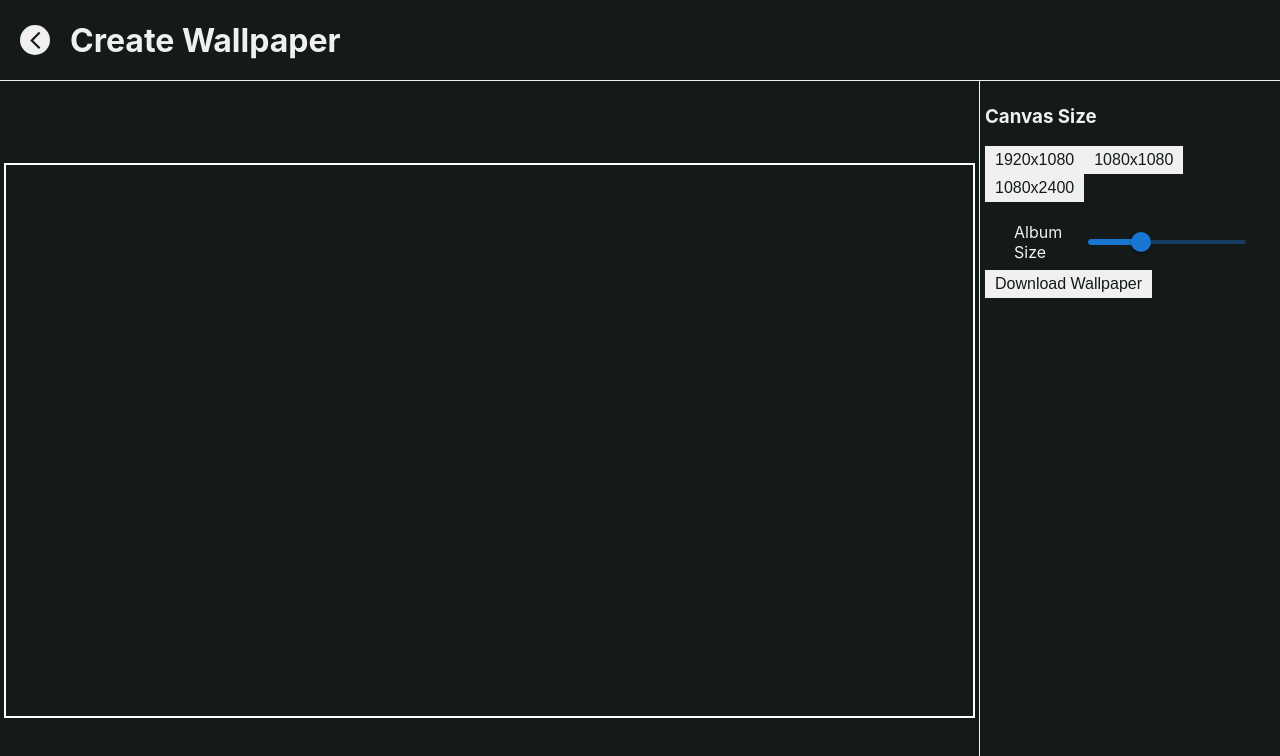
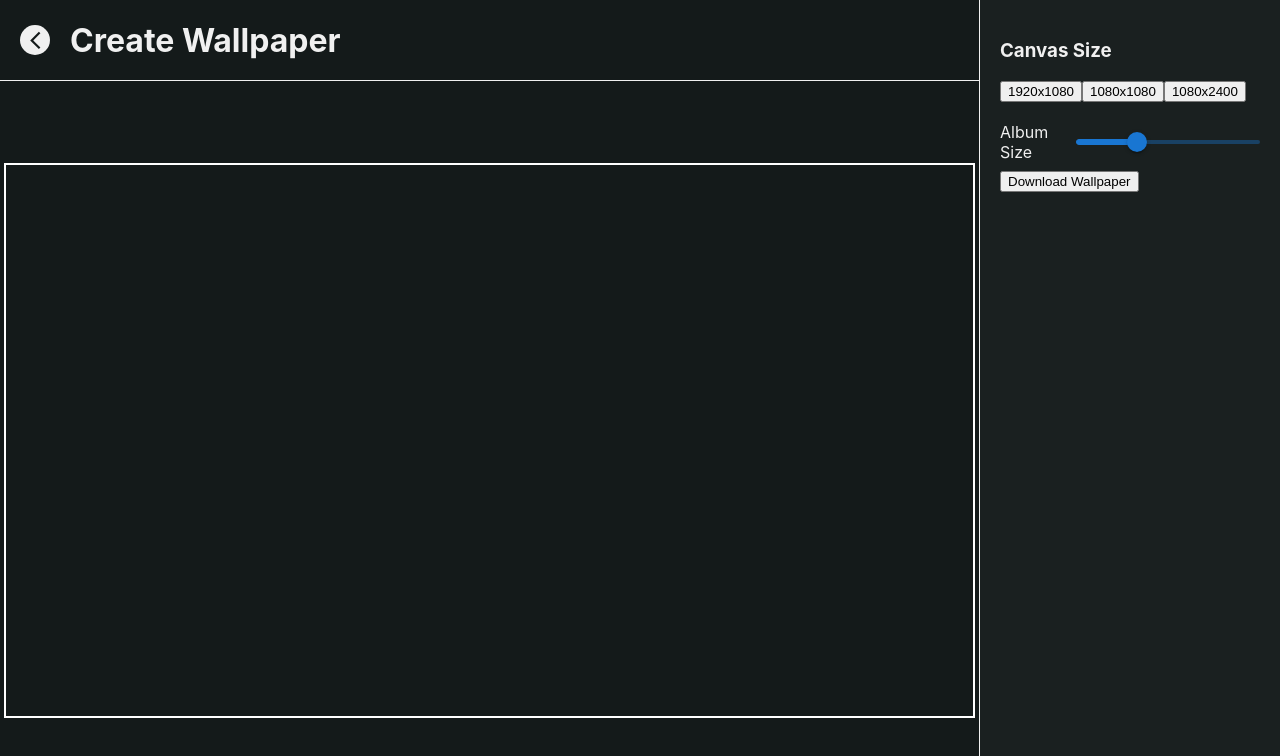
Before and after one commit to DhruvSinha2003/album-cover-wallpaper, a React (Create React App) app: page /create in a window 1280 px wide. Shown: the top 756 px of the page. Built offline with nearby package versions, Linux system fonts and the light colour scheme.

Commit message:
canvas does not move the sidebar and header

```diff
--- a/src/Create.js
+++ b/src/Create.js
@@ -102,6 +102,7 @@ export default function Create() {
 
   return (
     <div className="create-container">
+      <div className="main-content">
         <div className="top-bar">
           <IconContext.Provider value={{ size: "1.3em" }}>
             <div className="back-button" onClick={handleBack}>
@@ -110,13 +111,13 @@ export default function Create() {
           </IconContext.Provider>
           <h1>Create Wallpaper</h1>
         </div>
-      <div className="content-wrapper">
         <div className="canvas-container" ref={containerRef}>
           <canvas
             ref={canvasRef}
             width={canvasSize.width}
             height={canvasSize.height}
           />
+        </div>
       </div>
       <div className="sidebar-wrapper">
         <Sidebar
@@ -127,6 +128,5 @@ export default function Create() {
         />
       </div>
     </div>
-    </div>
   );
 }
--- a/src/Home.css
+++ b/src/Home.css
@@ -1,102 +1,30 @@
 /* Global styles */
 body {
   background-color: #141a1a;
-  height: 100%;
+  height: 100vh;
   color: #f0f0f0;
-  display: flex;
-  justify-content: center;
   margin: 0;
   padding: 0;
   font-family: Arial, sans-serif;
+  overflow: hidden;
 }
 
 .App {
-  max-width: 700px;
-  margin: 0 auto;
-  padding: 20px;
-}
-
-/* Input and button styles */
-input {
-  width: 480px;
-  padding: 10px;
-  font-size: 16px;
-}
-
-button {
-  padding: 5px 10px;
-  font-size: 16px;
-  background-color: #f0f0f0;
-  color: #141a1a;
-  border: none;
-  cursor: pointer;
-}
-
-/* Suggestion list styles */
-.suggestions-list {
-  list-style-type: none;
-  padding: 0;
-  margin: 10px 0;
-}
-
-.suggestion-item {
-  width: 480px;
+  height: 100vh;
   display: flex;
-  align-items: center;
-  padding: 10px;
-  background-color: #212424;
-  margin-bottom: 5px;
-  cursor: pointer;
-}
-
-.suggestion-item:hover {
-  background-color: #2c3131;
-}
-
-.suggestion-thumbnail {
-  width: 50px;
-  height: 50px;
-  margin-right: 10px;
-}
-
-.suggestion-info {
-  width: 480px;
-  display: flex;
-  flex-direction: column;
-}
-
-.suggestion-album {
-  font-weight: bold;
-}
-
-.suggestion-artist {
-  font-size: 0.9em;
-  color: #a0a0a0;
-}
-
-/* Album cover styles */
-.album-cover {
-  display: block;
-  max-width: 1000px;
-  max-height: 1000px;
-  margin-top: 20px;
-  box-shadow: 0 0 10px rgba(0, 0, 0, 0.3);
-}
-
-.home-album-cover {
-  display: block;
-  max-width: 480px;
-  max-height: 480px;
-  margin-top: 20px;
-  box-shadow: 0 0 10px rgba(0, 0, 0, 0.3);
 }
 
 /* Create Wallpaper component styles */
 .create-container {
   display: flex;
-  flex-direction: column;
   height: 100vh;
   width: 100vw;
+}
+
+.main-content {
+  flex: 1;
+  display: flex;
+  flex-direction: column;
   overflow: hidden;
 }
 
@@ -107,12 +35,6 @@ button {
   padding: 10px 20px;
   height: 60px;
   border-bottom: 1px solid #f0f0f0;
-}
-
-.content-wrapper {
-  display: flex;
-  flex: 1;
-  overflow: hidden;
 }
 
 .canvas-container {
@@ -126,7 +48,6 @@ button {
 
 canvas {
   border: 2px solid white;
-
   max-width: 100%;
   max-height: 100%;
   object-fit: contain;
@@ -134,13 +55,15 @@ canvas {
 
 .sidebar-wrapper {
   width: 300px;
+  height: 100vh;
   flex-shrink: 0;
   overflow-y: auto;
   border-left: 1px solid #f0f0f0;
+  background-color: #1a2020;
 }
 
 .sidebar {
-  padding: 5px;
+  padding: 20px;
 }
 
 .back-button {
@@ -162,12 +85,79 @@ canvas {
 }
 
 .create-wallpaper-button {
-  margin-left: 4px;
-  margin-top: 6px;
+  margin-top: 20px;
+  width: 100%;
+  padding: 10px;
+  background-color: #f0f0f0;
+  color: #141a1a;
+  border: none;
+  cursor: pointer;
+  font-size: 16px;
 }
 
 .sliders {
-  padding-top: 20px;
-  margin-left: 10%;
-  width: 80%;
+  margin-top: 20px;
 }
+
+/* Input and button styles */
+input {
+  width: 100%;
+  padding: 10px;
+  font-size: 16px;
+  margin-bottom: 10px;
+}
+
+/* Suggestion list styles */
+.suggestions-list {
+  list-style-type: none;
+  padding: 0;
+  margin: 10px 0;
+}
+
+.suggestion-item {
+  display: flex;
+  align-items: center;
+  padding: 10px;
+  background-color: #212424;
+  margin-bottom: 5px;
+  cursor: pointer;
+}
+
+.suggestion-item:hover {
+  background-color: #2c3131;
+}
+
+.suggestion-thumbnail {
+  width: 50px;
+  height: 50px;
+  margin-right: 10px;
+}
+
+.suggestion-info {
+  display: flex;
+  flex-direction: column;
+}
+
+.suggestion-album {
+  font-weight: bold;
+}
+
+.suggestion-artist {
+  font-size: 0.9em;
+  color: #a0a0a0;
+}
+
+/* Album cover styles */
+.album-cover {
+  display: block;
+  max-width: 100%;
+  margin-top: 20px;
+  box-shadow: 0 0 10px rgba(0, 0, 0, 0.3);
+}
+
+.home-album-cover {
+  display: block;
+  max-width: 100%;
+  margin-top: 20px;
+  box-shadow: 0 0 10px rgba(0, 0, 0, 0.3);
+}
```
Lines whose indentation alone changed are shown as unchanged.
